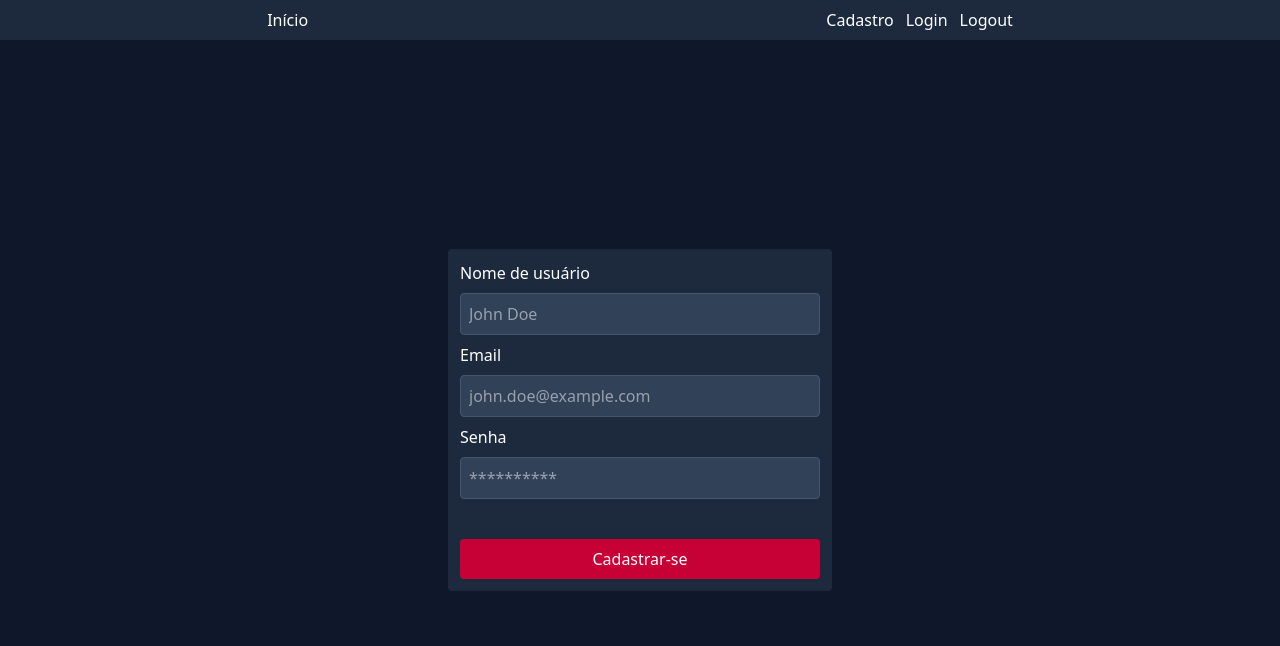
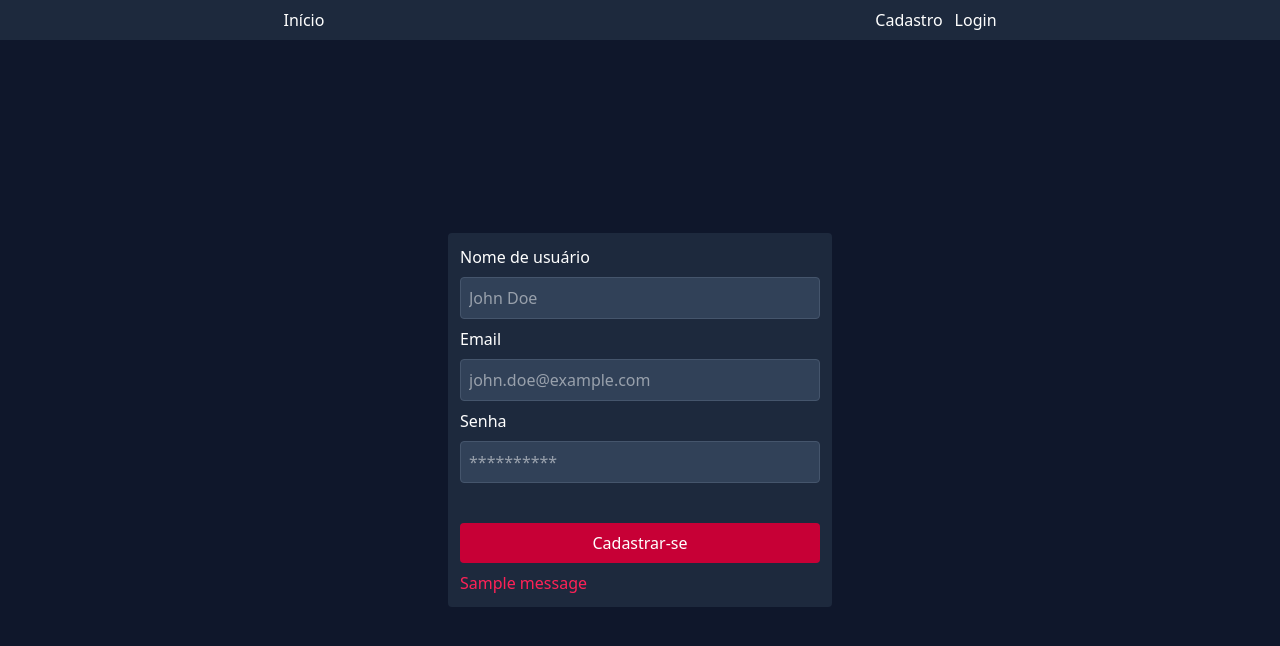
Before and after one commit to ZagZx/flask, a Flask app: page /register in a window 1280 px wide. Shown: the top 646 px of the page. Run offline with Flask 3, Linux system fonts and the light colour scheme; one stand-in notice (Sample message) is shown.

Commit message:
formularios login e registro com flash messages

```diff
--- a/projetos/loja/app/templates/auth/login.html
+++ b/projetos/loja/app/templates/auth/login.html
@@ -12,6 +12,8 @@
         <br>
 
         <button class="bg-rose-700 p-2 rounded cursor-pointer" type="submit">Entrar</button>
+
+        {% include "components/messages.html" %}
     </div>
 </form>
 {% endblock main %}
--- a/projetos/loja/app/templates/auth/register.html
+++ b/projetos/loja/app/templates/auth/register.html
@@ -3,8 +3,8 @@
 {% block main %}
 <form action="{{ url_for('register') }}" method="post">
     <div class="flex flex-col gap-2 bg-slate-800 w-96 p-3 rounded">
-        <label for="username">Nome de usuário</label>
-        <input id="username" name="username" type="text" placeholder="John Doe" class="bg-slate-700 rounded outline-none border border-slate-600 focus:border-rose-500 p-2" >
+        <label for="name">Nome de usuário</label>
+        <input id="name" name="name" type="text" placeholder="John Doe" class="bg-slate-700 rounded outline-none border border-slate-600 focus:border-rose-500 p-2" >
 
         <label for="email">Email</label>
         <input id="email" name="email" type="email" placeholder="john.doe@example.com" class="bg-slate-700 rounded outline-none border border-slate-600 focus:border-rose-500 p-2" >
@@ -15,6 +15,8 @@
         <br>
 
         <button class="bg-rose-700 p-2 rounded cursor-pointer" type="submit">Cadastrar-se</button>
+
+        {% include "components/messages.html" %}
     </div>
 </form>
 {% endblock main %}
--- a/projetos/loja/app/templates/base.html
+++ b/projetos/loja/app/templates/base.html
@@ -23,9 +23,12 @@
                 <a class="hover:text-rose-500" href="{{ url_for('index') }}">Início</a>
             </div>
             <div class="flex flex-row gap-3">
-                <a class="hover:text-rose-500" href="{{ url_for('register') }}">Cadastro</a>
-                <a class="hover:text-rose-500" href="{{ url_for('login') }}">Login</a>
-                <a class="hover:text-rose-500" href="">Logout</a>
+                {% if current_user.id %}
+                    <a class="hover:text-rose-500" href="">Logout</a>
+                {% else %}
+                    <a class="hover:text-rose-500" href="{{ url_for('register') }}">Cadastro</a>
+                    <a class="hover:text-rose-500" href="{{ url_for('login') }}">Login</a>
+                {% endif %}
             </div>
         </nav>
     </header>
--- /dev/null
+++ b/projetos/loja/app/templates/components/messages.html
@@ -0,0 +1,7 @@
+{% with messages = get_flashed_messages(with_categories=True) %}
+  {% if messages %}
+    {% for message in messages %}
+      <p class="text-rose-500">{{ message[1] }}</p>
+    {% endfor %}
+  {% endif %}
+{% endwith %}
```
